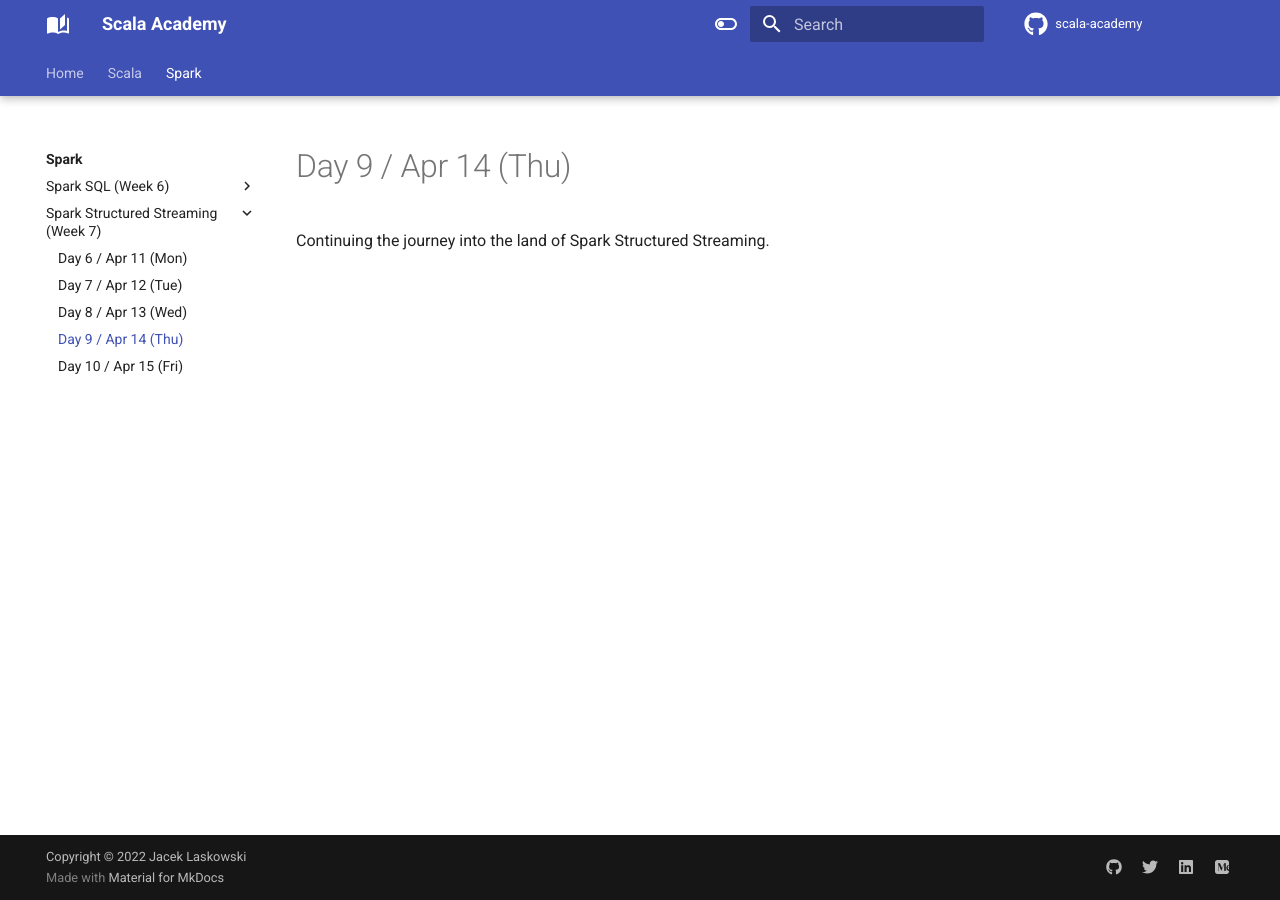
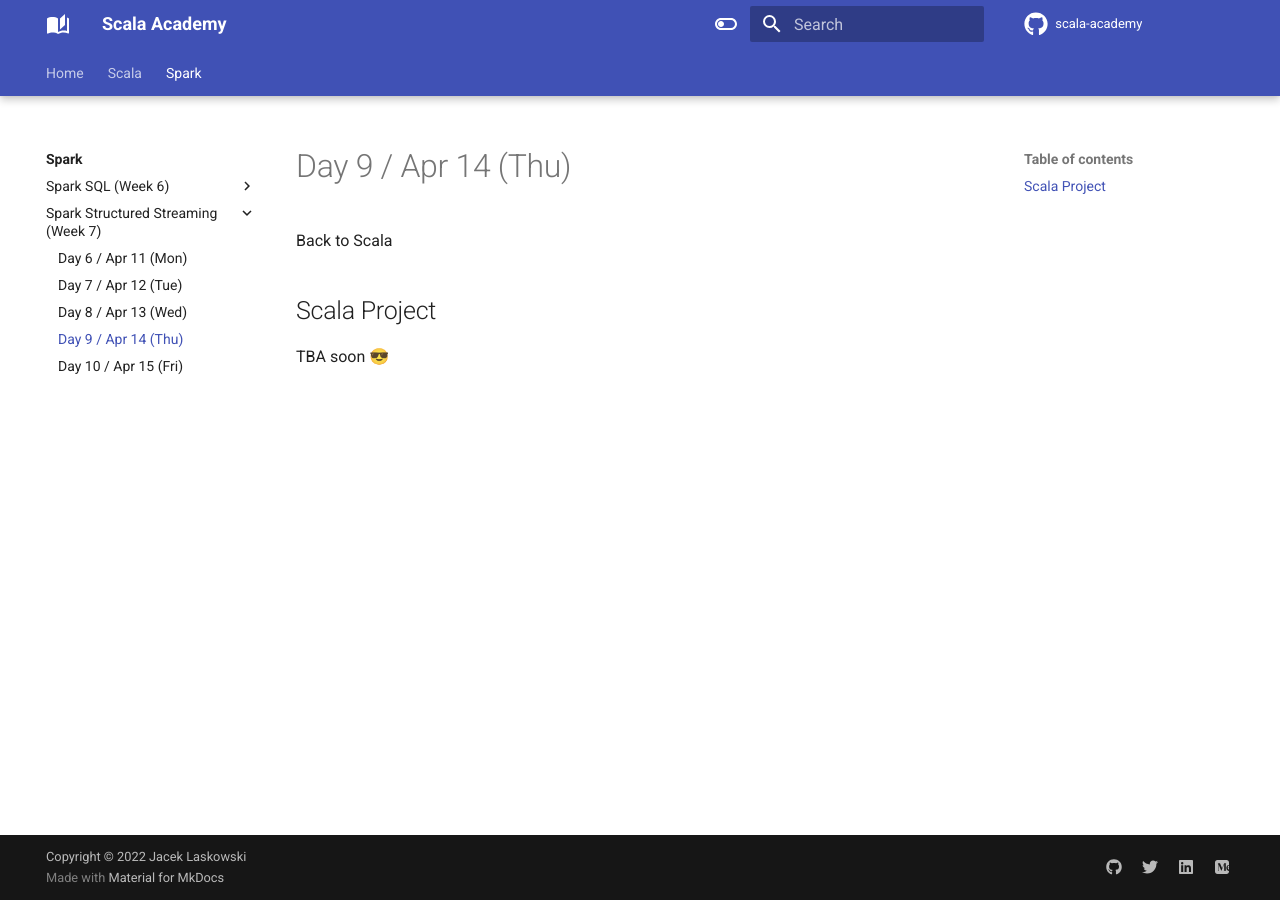
Before and after one commit to jaceklaskowski/scala-academy, an MkDocs documentation site: the page built from docs/spark/009.md, in a window 1280 px wide. Built offline with MkDocs 1.6.1 and Material for MkDocs 9.7.7, drawn with Linux system fonts in a browser that asks for light colours; comment, search, counter and statistics services are not loaded.

```diff
--- a/docs/spark/009.md
+++ b/docs/spark/009.md
@@ -1,3 +1,7 @@
 # Day 9 / Apr 14 (Thu)
 
-Continuing the journey into the land of Spark Structured Streaming.
+Back to Scala
+
+## Scala Project
+
+TBA soon 😎
```
Also changed, not shown: docs/spark/006.md (+9 -0 lines), docs/spark/010.md (+1 -1 lines).
